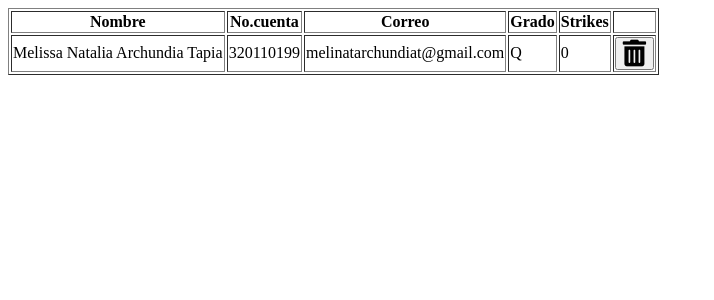
After one commit to Morall0/CoyoLessons, a PHP site: page /templates/admin.html in a window 1280 px wide. The commit adds this page. Shown: the top 300 px of the page, without its empty margins (0-714 px from the left). Run offline with PHP 8.4, Linux system fonts and the light colour scheme; data comes from the database, SQL or seed files in the repository.

Commit message:
FEAT: avance, vista del admin

```diff
--- a/dynamics/js/index.js
+++ b/dynamics/js/index.js
@@ -6,5 +6,6 @@ $(document).ready(()=>{
         for(let i=0; i< barra.length;i++){
             barra[i].classList.toggle("barraNMob");
         }
+
     })
 });
--- /dev/null
+++ b/dynamics/php/admin.php
@@ -0,0 +1,43 @@
+<?php
+    session_name("usuario");
+    session_start();
+
+    include('./config.php');
+    include('./cifr.php');
+    $conexion=conectdb();   //Conexión con la base de datos.
+
+
+    if(isset($_POST["usuarios"])){
+        $cons="SELECT num_cuenta, Nombre, Correo, Grado, Strike FROM usuario";
+        $resp= mysqli_query($conexion, $cons);
+        while($row=mysqli_fetch_array($resp)){
+            echo"<tr>
+                <td>$row[1]</td>
+                <td>$row[0]</td>
+                <td>".descifrar($row[2])."</td>
+                <td>$row[3]</td>
+                <td>$row[4]</td>
+                <td><button type='button' class='borrar' id='$row[0]'><i class='fas fa-trash-alt fa-2x'></i></button></td>
+            </tr>";
+        }
+    }
+    else if(isset($_POST["delete"]))
+    {
+        $eliminar_horario = "DELETE FROM alumnohashorario WHERE num_cuenta = ".$_POST['delete']."";
+        $resp = mysqli_query($conexion, $eliminar_horario);
+        if($resp){
+            $eliminar_materia = "DELETE FROM usuariohasmateria WHERE num_cuenta =".$_POST['delete']."";
+            $resp1=mysqli_query($conexion, $eliminar_materia);
+            if($resp1){
+                $eliminar_usuario="DELETE FROM usuario WHERE num_cuenta = ".$_POST['delete']."";
+                $resp2 = mysqli_query($conexion, $eliminar_usuario);
+                if($resp2){
+                    echo "SE ELIMINO CORRECTAMENTE";
+                }
+                else{
+                    echo "NO SE ELIMINO";
+                }
+            }
+        }
+    }
+?>
--- a/statics/styles/registro.css
+++ b/statics/styles/registro.css
@@ -52,7 +52,7 @@ body{
 #numerocuenta
 {
     width: 60%;
-    height: 30%;
+    height: 40px;
     padding: 2px;
     margin-bottom: 5px;
 }
@@ -63,7 +63,7 @@ body{
 #contra
 {
     width: 60%;
-    height: 100%;
+    height: 40px;
     margin-bottom: 10px;
 }
 .placeholdrojo::placeholder{
@@ -92,7 +92,7 @@ button
 {
     text-align: center;
     position: absolute;
-    top: 50%;
+    top: 70%;
     left: 35%;
 }
 #crearCuenta
--- /dev/null
+++ b/templates/admin.html
@@ -0,0 +1,27 @@
+<!DOCTYPE html>
+<html lang="es" dir="ltr">
+    <head>
+        <meta charset="utf-8">
+        <link rel="stylesheet" href="../libs/fontawesome-free-5.15.3-web/css/all.min.css">
+        <script src="../libs/jquery/jquery-3.6.0.min.js" charset="utf-8"></script>
+        <script src="../dynamics/js/usuarios.js" charset="utf-8"></script>
+        <title>Administrar</title>
+    </head>
+    <body>
+        <table border='1'>
+            <thead>
+                <tr>
+                    <th>Nombre</th>
+                    <th>No.cuenta</th>
+                    <th>Correo</th>
+                    <th>Grado</th>
+                    <th>Strikes</th>
+                    <th></th>
+                </tr>
+            </thead>
+            <tbody>
+
+            </tbody>
+        </table>
+    </body>
+</html>
```
Also changed, not shown: dynamics/js/usuarios.js (added, +41 -0 lines), dynamics/php/iniSesion.php (line endings or trailing spaces).
